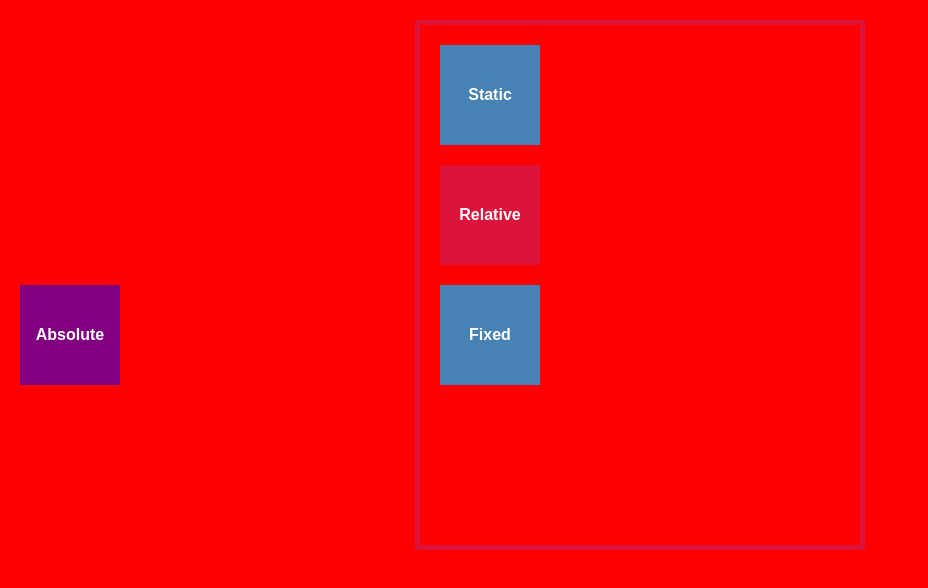
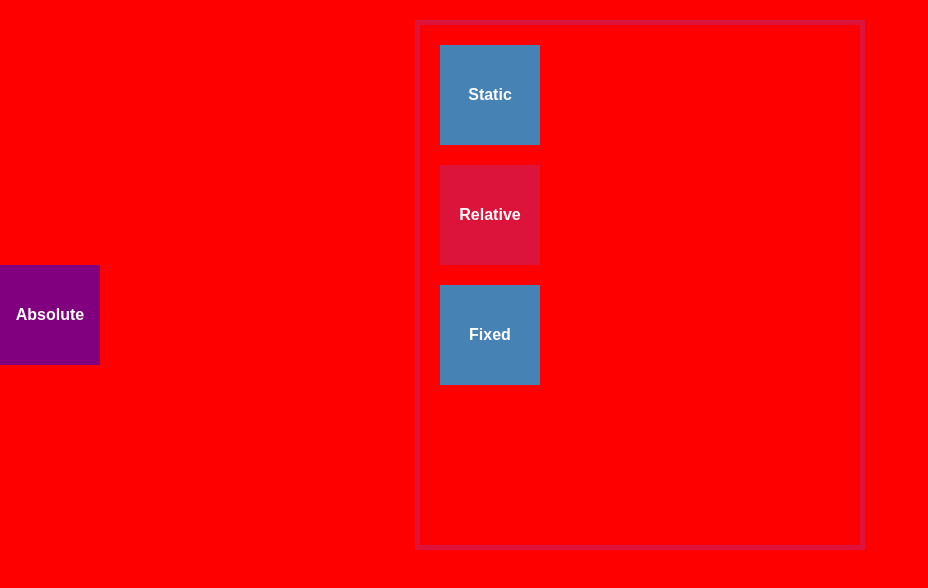
Before and after one commit to hectorpuga/Css-Curso-Desde-Cro, a plain HTML site: page Posicionamiento/index.html in a window 1280 px wide. Shown: the top 588 px of the page, without its empty margins (0-928 px from the left). Drawn offline with Linux system fonts and the light colour scheme.

Commit message:
Seccion 15: Avance absolute

```diff
--- a/Posicionamiento/estilos.css
+++ b/Posicionamiento/estilos.css
@@ -46,8 +46,9 @@ body{
 .absolute{
     background: purple;
     position: absolute;
-;
+    margin: 0;
     left: 0px;
+    right: 0px;
 
 
     /* top:30%; */
```
